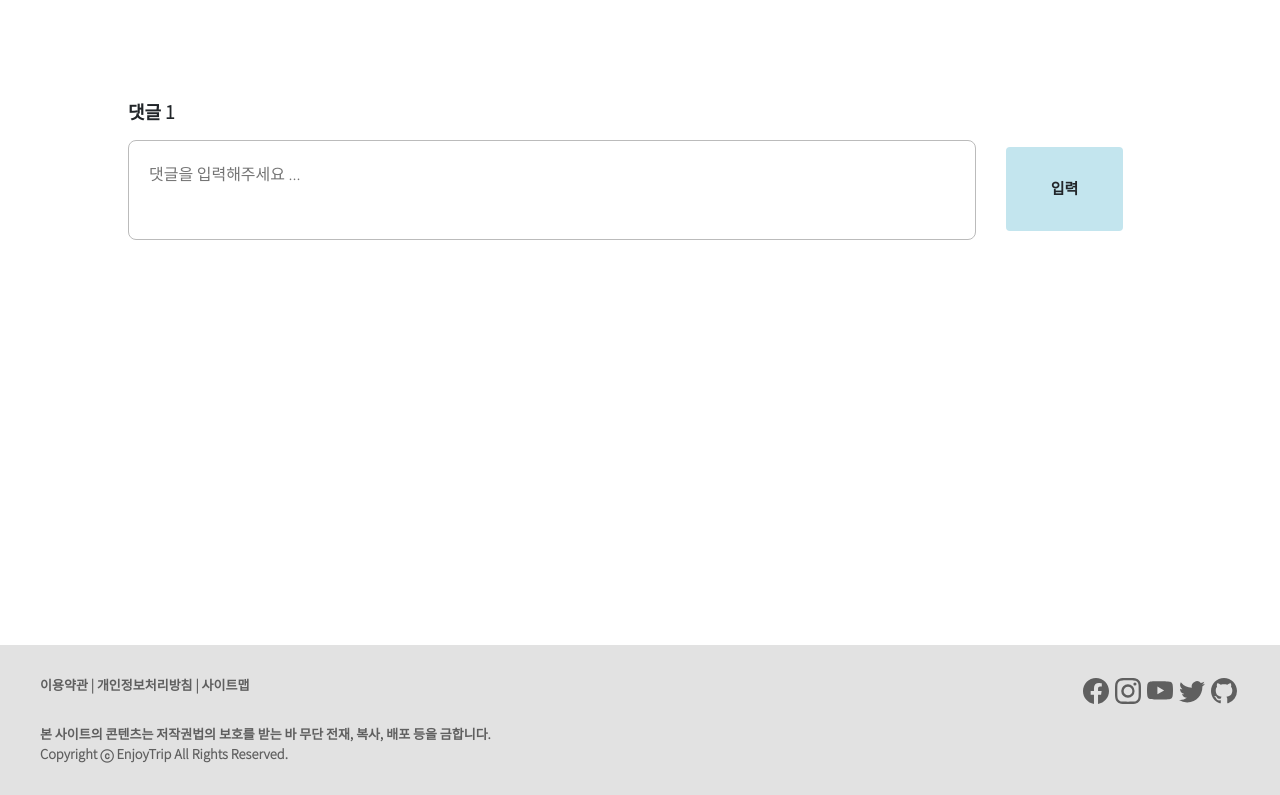
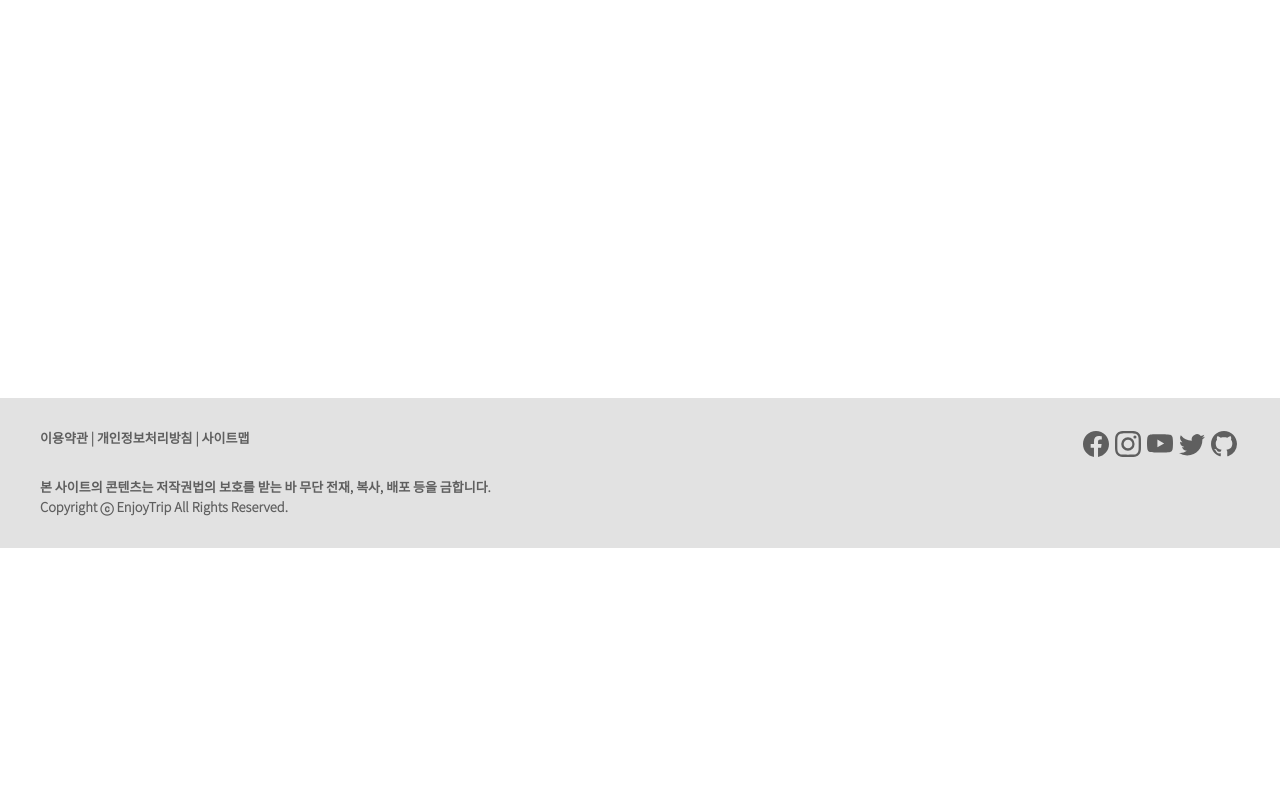
Before and after one commit to harinplz/Hadeul-i, a Vue app in the folder FE/enjoy-trip-front/: page /hotplace/detail in a window 1280 px wide. Shown: the part 1442-2237 px from the top of the page. After the commit the page ends 1990 px from the top, so only its background shows below. Built offline with nearby package versions, Linux system fonts and the light colour scheme; a small style sheet from the web is missing.

Commit message:
chore: 핫플레이스 댓글 구현 부분 주석 처리 #32

```diff
--- a/FE/enjoy-trip-front/src/components/hotplace/HotplaceDetail.vue
+++ b/FE/enjoy-trip-front/src/components/hotplace/HotplaceDetail.vue
@@ -42,11 +42,11 @@
     </div>
 
     <!-- 댓글 구현 부분 -->
-    <div class="hotpl_comment">
-      <!-- 댓글 갯수 -->
-      <div class="hotpl_comment_title">댓글 1</div>
-      <!-- 댓글 등록 -->
-      <div class="hotpl_comment_create row">
+    <!-- <div class="hotpl_comment"> -->
+    <!-- 댓글 갯수 -->
+    <!-- <div class="hotpl_comment_title">댓글 1</div> -->
+    <!-- 댓글 등록 -->
+    <!-- <div class="hotpl_comment_create row">
         <div class="col-md-10">
           <textarea
             class="hotpl_comment_create_input"
@@ -59,7 +59,7 @@
           </button>
         </div>
       </div>
-    </div>
+    </div> -->
 
     <div style="margin-top: 100px; height: 300px"></div>
   </div>
```
